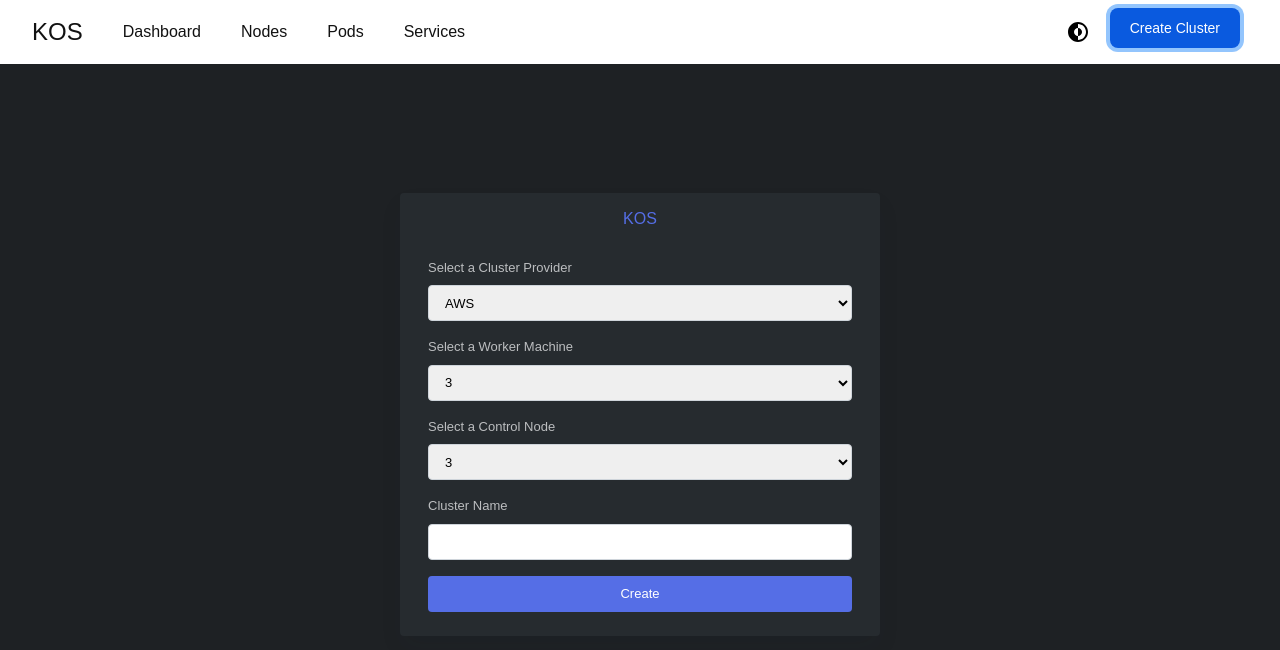
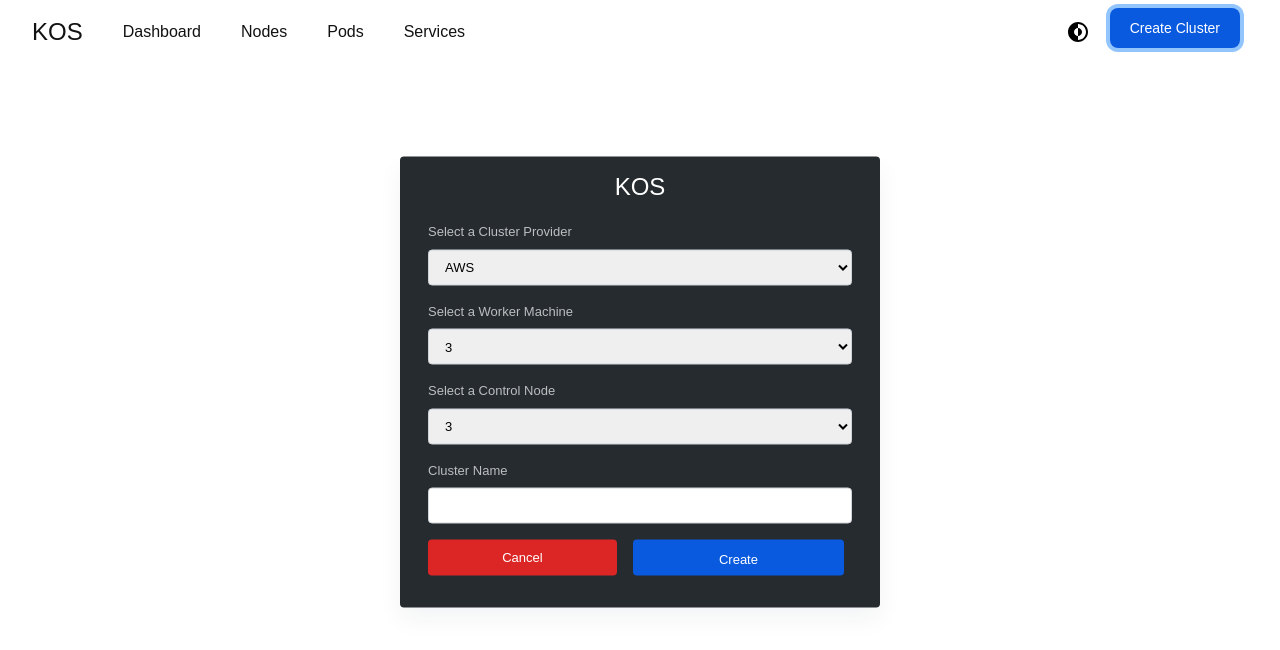
Before and after one commit to tracikkaynakplatform/kos-mgmt-bootstrap, a React (Create React App) app in the folder client/: page / in a window 1280 px wide. Both pictures are taken after a click on the button "Create Cluster". Shown: the top 650 px of the page. Built offline with nearby package versions, Linux system fonts and the light colour scheme.

Commit message:
Create cluster ui changed.

```diff
--- /dev/null
+++ b/client/src/components/CreateCluster.js
@@ -0,0 +1,60 @@
+import React from 'react'
+
+const CreateCluster = props => {
+    if (!props.show) {
+        return null
+    }
+
+    return (
+        <div className="kos">
+            <div className="component--kos">
+                <div className="kos-card">
+                    <header>
+                        <h5 className="text-white text-2xl">KOS</h5>
+                    </header>
+                    <div className="kos-content">
+                        <form>
+                            <ul>
+                                <li>
+                                    <label className="title">Select a Cluster Provider</label>
+                                    <select name="cluster_provider" >
+                                        <option value="aws">AWS</option>
+                                        <option value="openstack">Openstack</option>
+                                        <option value="kind">Kind-Docker</option>
+                                        <option value="google">Google Cloud</option>
+                                    </select>
+                                </li>
+                                <li>
+                                    <label className="title">Select a Worker Machine</label>
+                                    <select name="worker_machine" >
+                                        <option value="3">3</option>
+                                        <option value="5">5</option>
+                                        <option value="7">7</option>
+                                    </select>
+                                </li>
+                                <li>
+                                    <label className="title">Select a Control Node</label>
+                                    <select name="control_node" >
+                                        <option value="3">3</option>
+                                        <option value="5">5</option>
+                                        <option value="7">7</option>
+                                    </select>
+                                </li>
+                                <li>
+                                    <label className="title">Cluster Name</label>
+                                    <input type="text" name="cluster_name" />
+                                </li>
+                            </ul>
+                            <div className="flex">
+                                <button type="button" className="bg-red-600" onClick={props.onClose}>Cancel</button>
+                                <button type="submit" className="button ml-4">Create</button>
+                            </div>
+                        </form>
+                    </div>
+                </div>
+            </div>
+        </div>
+    )
+}
+
+export default CreateCluster
--- a/client/src/components/Navbar.js
+++ b/client/src/components/Navbar.js
@@ -1,9 +1,11 @@
 import {useState} from "react";
 import {NavLink} from "react-router-dom";
 import menus from '../menus'
+import CreateCluster from "./CreateCluster";
 
 function Navbar() {
     const [openMenu, setOpenMenu] = useState(false);
+    const [openModal, setOpenModal] = useState(false);
 
     const changeTheme = () => {
         window.document.documentElement.classList.toggle("dark")
@@ -50,7 +52,7 @@ function Navbar() {
                                     </svg>
                                 </button>
 
-                                <button type="button" className="button ml-5">Create Cluster</button>
+                                <button onClick={() => {setOpenModal(!openModal)}} type="button" className="button ml-5">Create Cluster</button>
                             </div>
                         </div>
 
@@ -95,8 +97,7 @@ function Navbar() {
                 </div>
                 }
             </nav>
-
-
+            <CreateCluster show={openModal} onClose={() => {setOpenModal(!openModal)}}/>
         </>
     )
 }
--- a/client/src/index.css
+++ b/client/src/index.css
@@ -18,21 +18,23 @@
 
 @import url('https://fonts.googleapis.com/css2?family=Poppins:wght@400;500&display=swap');
  .kos {
-	 z-index: -1;
+	 z-index: 10;
 	 padding: 0;
-	 margin: 0;
 	 list-style: none;
 	 border: none;
 	 text-decoration: none;
+	 position: absolute;
 	 box-sizing: border-box;
-	 -webkit-overflow-scrolling: touch;
-	 font-family: 'Poppins', sans-serif;
-	 background: #1e2124;
-	 height: calc(100vh - 4rem);
 	 display: flex;
 	 align-items: center;
 	 justify-content: center;
-	 -webkit-font-smoothing: antialiased;
+	 transition: all 0.3s ease-in-out;
+	 top: 50%;
+	 left: 50%;
+	 right: auto;
+	 bottom: auto;
+	 margin-right: -50%;
+	 transform: translate(-50%, -50%);
 
  }
 
@@ -55,7 +57,6 @@
 	 color: #556ee6;
 }
  .component--kos .kos-card header h5 {
-	 font-size: 16px;
 	 font-weight: 500;
 	 margin-bottom: 8px;
 	 text-align: center;
@@ -70,16 +71,13 @@
 	 margin-top: 1rem;
 	 height: 36px;
 	 border-radius: 4px;
-	 background: #556ee6;
 	 color: #fff;
 	 width: 100%;
 	 cursor: pointer;
 	 font-size: 13px;
 	 transition: 300ms background-color;
 }
- .component--kos .kos-card .kos-content button:hover {
-	 background: #3f5be3;
-}
+
  .component--kos .kos-card .kos-content ul li {
 	 margin-bottom: 16px;
 }
--- a/client/src/pages/CreateCluster.js
+++ /dev/null
@@ -1,52 +0,0 @@
-import React from 'react'
-
-export default function CreateCluster() {
-    return (
-        <>
-            <div className="kos">
-                <div className="component--kos">
-                    <div className="kos-card">
-                        <header>
-                            <h5>KOS</h5>
-                        </header>
-                        <div className="kos-content">
-                            <form>
-                                <ul>
-                                    <li>
-                                        <label className="title">Select a Cluster Provider</label>
-                                        <select name="cluster_provider" >
-                                            <option value="aws">AWS</option>
-                                            <option value="openstack">Openstack</option>
-                                            <option value="kind">Kind-Docker</option>
-                                            <option value="google">Google Cloud</option>
-                                        </select>
-                                    </li>
-                                    <li>
-                                        <label className="title">Select a Worker Machine</label>
-                                        <select name="worker_machine" >
-                                            <option value="3">3</option>
-                                            <option value="5">5</option>
-                                            <option value="7">7</option>
-                                        </select>
-                                    </li>
-                                    <li>
-                                        <label className="title">Select a Control Node</label>
-                                        <select name="control_node" >
-                                            <option value="3">3</option>
-                                            <option value="5">5</option>
-                                            <option value="7">7</option>
-                                        </select>
-                                    </li>
-                                    <li>
-                                        <label className="title">Cluster Name</label>
-                                        <input type="text" name="cluster_name" />
-                                    </li>
-                                </ul>
-                                <button type="submit">Create</button>
-                            </form>
-                        </div>
-                    </div>
-                </div>
-            </div>
-        </>)
-}
--- a/client/src/routes.js
+++ b/client/src/routes.js
@@ -1,4 +1,3 @@
-import CreateCluster from "./pages/CreateCluster";
 import Dashboard from "./pages/Dashboard";
 import Pods from "./pages/Pods";
 import Nodes from "./pages/Nodes";
@@ -11,12 +10,6 @@ export const routes = [
         path: '/dashboard',
         exact: true,
         component: Dashboard,
-    },
-    {
-        id: uuidv4(),
-        path: '/',
-        exact: true,
-        component: CreateCluster,
     },
     {
         id: uuidv4(),
```
